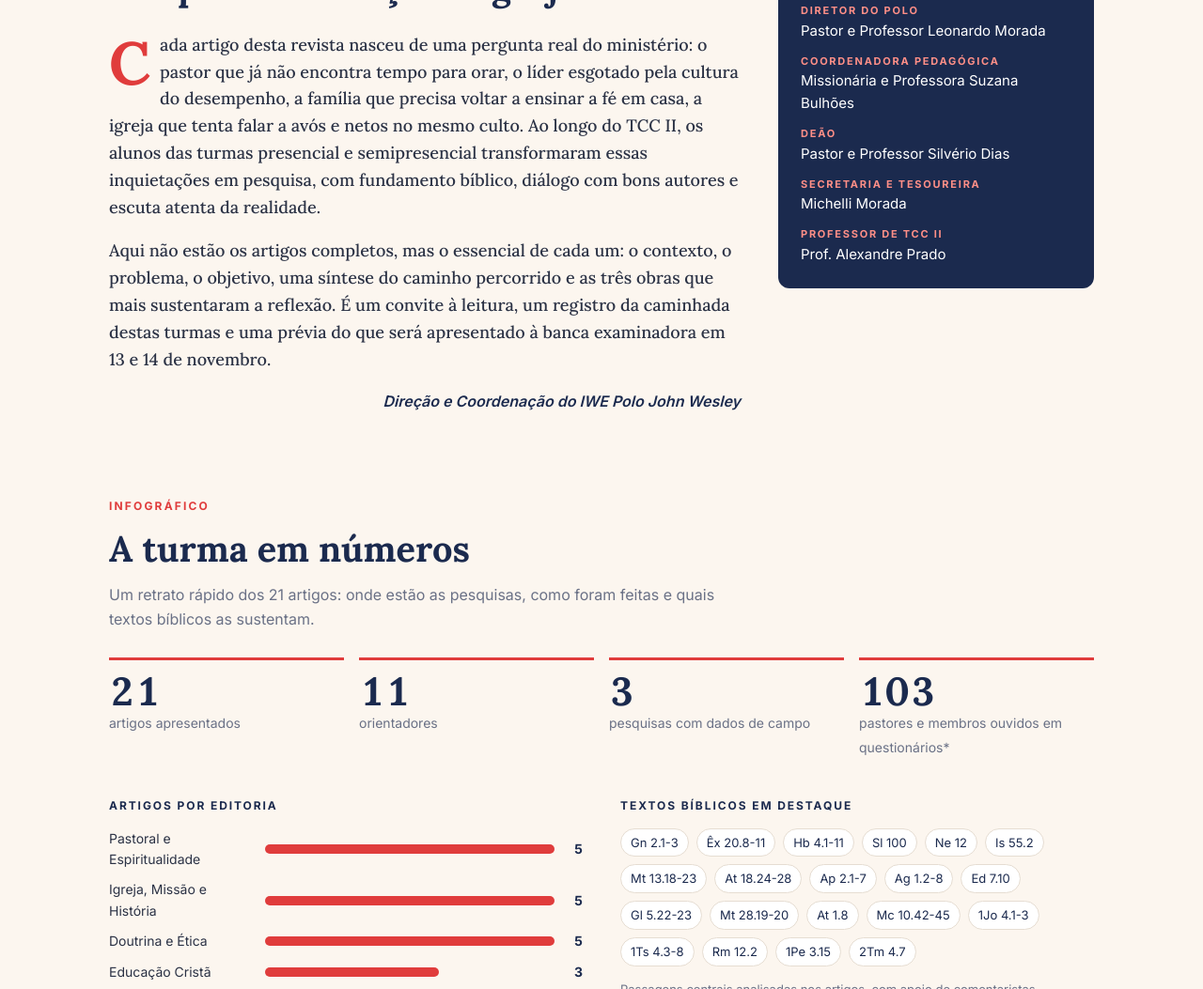
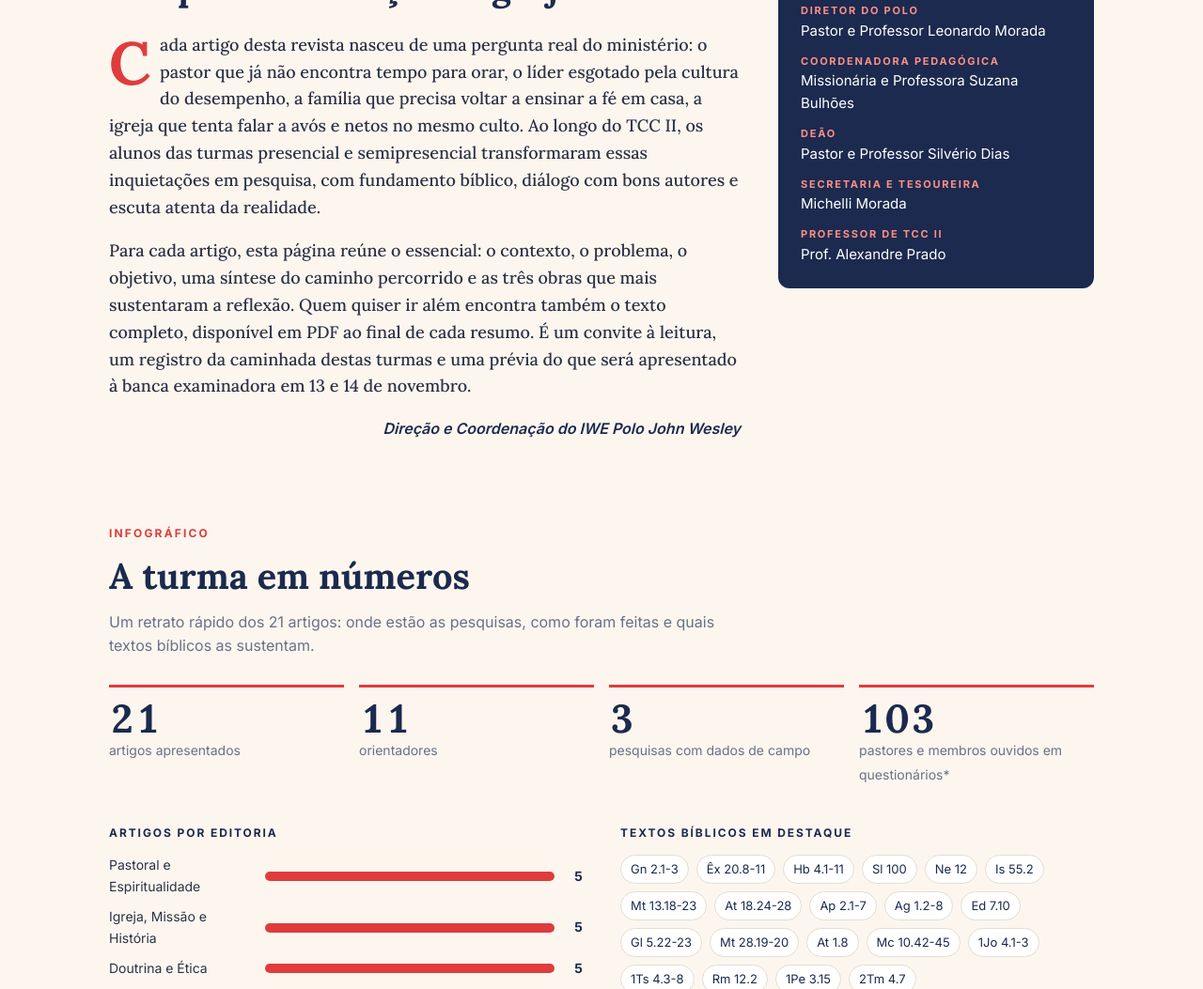
Before and after one commit to alexandrebeloniimw-cmyk/revista-iwe-2026, a plain HTML site: page index.html in a window 1280 px wide. Shown: the part 886-1939 px from the top of the page at 94% size. Drawn offline with Linux system fonts and the light colour scheme.

Commit message:
Atualiza o editorial: resumos e PDFs completos
Co-Authored-By: Claude Opus 5.5 <noreply@anthropic.com>
Claude-Session: https://claude.ai/code/session_015gh4tQiUdmLgg2EpCNfRrj

```diff
--- a/index.html
+++ b/index.html
@@ -191,7 +191,7 @@ footer .bottom{margin-top:40px;padding-top:20px;border-top:1px solid #3a4a72;fon
       <h2 style="font-size:clamp(28px,4vw,38px);margin:6px 0 18px">Pesquisa a serviço da Igreja</h2>
       <div class="txt">
         <p>Cada artigo desta revista nasceu de uma pergunta real do ministério: o pastor que já não encontra tempo para orar, o líder esgotado pela cultura do desempenho, a família que precisa voltar a ensinar a fé em casa, a igreja que tenta falar a avós e netos no mesmo culto. Ao longo do TCC II, os alunos das turmas presencial e semipresencial transformaram essas inquietações em pesquisa, com fundamento bíblico, diálogo com bons autores e escuta atenta da realidade.</p>
-        <p>Aqui não estão os artigos completos, mas o essencial de cada um: o contexto, o problema, o objetivo, uma síntese do caminho percorrido e as três obras que mais sustentaram a reflexão. É um convite à leitura, um registro da caminhada destas turmas e uma prévia do que será apresentado à banca examinadora em 13 e 14 de novembro.</p>
+        <p>Para cada artigo, esta página reúne o essencial: o contexto, o problema, o objetivo, uma síntese do caminho percorrido e as três obras que mais sustentaram a reflexão. Quem quiser ir além encontra também o texto completo, disponível em PDF ao final de cada resumo. É um convite à leitura, um registro da caminhada destas turmas e uma prévia do que será apresentado à banca examinadora em 13 e 14 de novembro.</p>
       </div>
       <p class="sign">Direção e Coordenação do IWE Polo John Wesley</p>
     </div>
```
